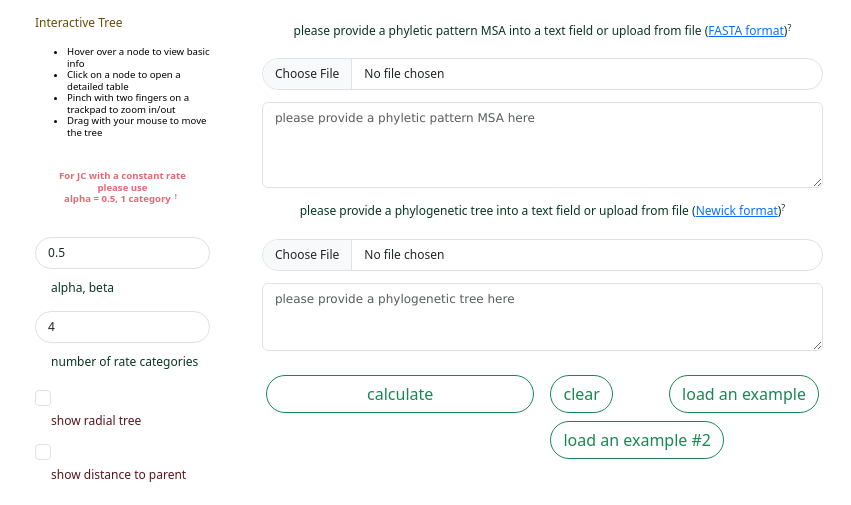
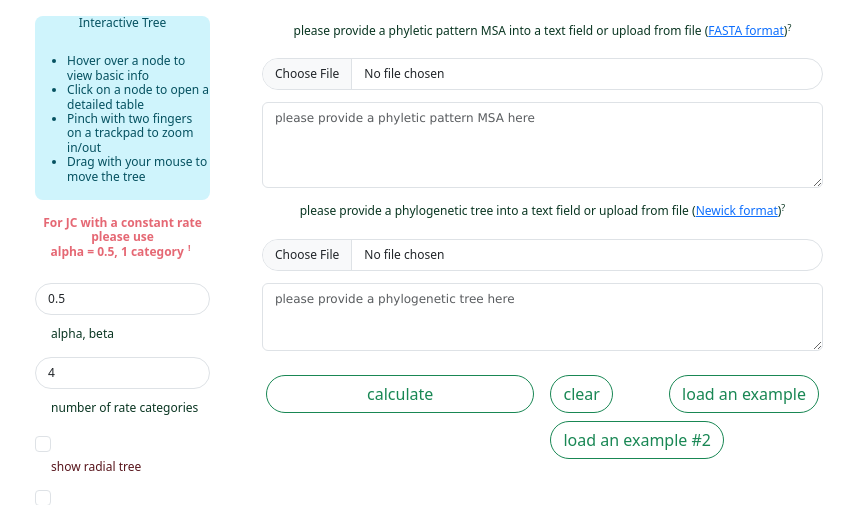
Before and after one commit to junior-iv/gloome, a Flask app: page / in a window 1280 px wide. Shown: the part 92-597 px from the top of the page, without its empty margins (429-1280 px from the left). Run offline with Flask 3, Linux system fonts and the light colour scheme; parts of the project's set-up code (start-up, migrations or seed data) failed here and were passed over.

Commit message:
5.25.25q

```diff
--- a/app/templates/index.html
+++ b/app/templates/index.html
@@ -31,8 +31,8 @@
             </div>
         </div>
         <div class="d-flex gap-2 flex-column text-end w-15 justify-content-end m-3">
-            <div id="treeHelp" class="d-flex gap-2 flex-column  text-start table-light rounded-3 h8">
-                <p class="h7 text-warning-emphasis">Interactive Tree</p>
+            <div id="treeHelp" class="d-flex gap-2 flex-column border-info-subtle border-1 bg-opacity-50 bg-info-subtle text-info-emphasis text-start rounded-3 h7">
+                <p class=" text-center">Interactive Tree</p>
                 <ul>
                 <li>Hover over a node to view basic info</li>
                 <li>Click on a node to open a detailed table</li>
@@ -40,7 +40,7 @@
                 <li>Drag with your mouse to move the tree</li>
                 </ul>
             </div>
-            <label for="treeHelp" class="fw-bold h8 text-center text-opacity-75 text-danger mb-4">For JC with a constant rate <br> please use <br> <b>alpha = 0.5, 1 category<sup class="mx-1">&excl;</sup></b></label>
+            <label for="treeHelp" class="fw-bold h7 text-center text-opacity-75 text-danger mb-3">For JC with a constant rate please use <br> <b>alpha = 0.5, 1 category<sup class="mx-1">&excl;</sup></b></label>
             <input value="{{alpha}}" id="alpha" name="alpha" type="number"
                    min="0.01" max="100000" step="0.01" class="form-control rounded-pill"/>
             <label for="alpha" class="h7 text-start text-success-emphasis ms-3 mt-1 mb-2">alpha, beta</label>
```
